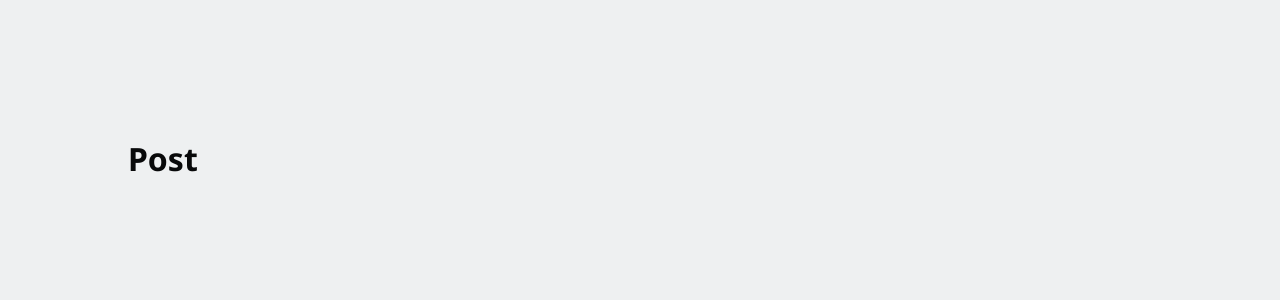
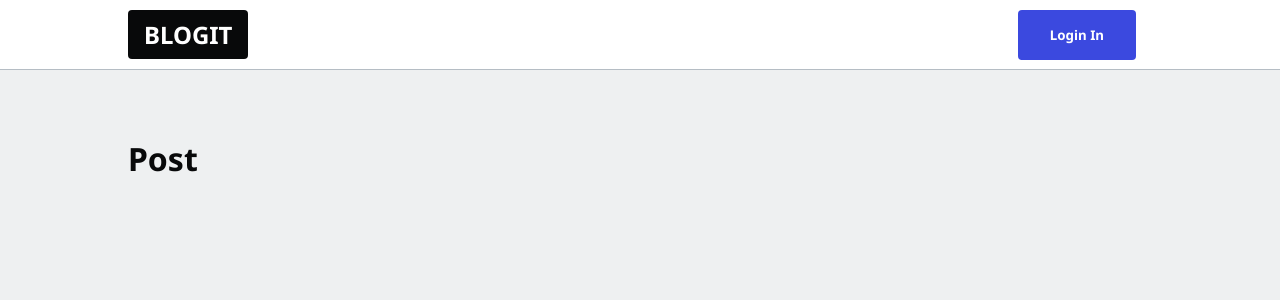
Before and after one commit to mayur99rv/finalround, a Next.js app: page /1/1 in a window 1280 px wide. Shown: the top 300 px of the page. Built offline with nearby package versions, Linux system fonts and the light colour scheme.

Commit message:
navbar added

```diff
--- a/components/navbar.js
+++ b/components/navbar.js
@@ -0,0 +1,50 @@
+/* eslint-disable @next/next/no-img-element */
+/* eslint-disable @next/next/link-passhref */
+import Link from "next/link";
+
+const Navbar = () => {
+  const user = null;
+  const username = null;
+
+  return (
+    <>
+      <nav className="navbar">
+        <ul>
+          <li>
+            <Link href="/">
+              <button className="btn-logo">BlogIt</button>
+            </Link>
+          </li>
+          {/* {user is signed in and has username} */}
+          {username && (
+            <>
+              <li className="push-left">
+                <Link href="/admin">
+                  <button className="btn-blue">Write Posts</button>
+                </Link>
+              </li>
+
+              <li>
+                <Link href={`/${username}`}>
+                  <img src={`${user?.photoURL}`} alt="user-image" />
+                </Link>
+              </li>
+            </>
+          )}
+          {/* {user is not signed in OR has not created username} */}
+          {!username && (
+            <>
+              <li>
+                <Link href="/enter">
+                  <button className="btn-blue">Login In</button>
+                </Link>
+              </li>
+            </>
+          )}
+        </ul>
+      </nav>
+    </>
+  );
+};
+
+export default Navbar;
--- a/pages/_app.js
+++ b/pages/_app.js
@@ -1,7 +1,12 @@
-import '../styles/globals.css'
-
+import "../styles/globals.css";
+import Navbar from "../components/Navbar";
 function MyApp({ Component, pageProps }) {
-  return <Component {...pageProps} />
+  return (
+    <>
+      <Navbar />
+      <Component {...pageProps} />{" "}
+    </>
+  );
 }
 
-export default MyApp
+export default MyApp;
--- a/pages/index.js
+++ b/pages/index.js
@@ -4,7 +4,7 @@
 export default function Home() {
   return (
     <div className={styles.container}>
-      <Loader show={true}></Loader>
+      <Loader show={false}></Loader>
     </div>
   );
 }
```
